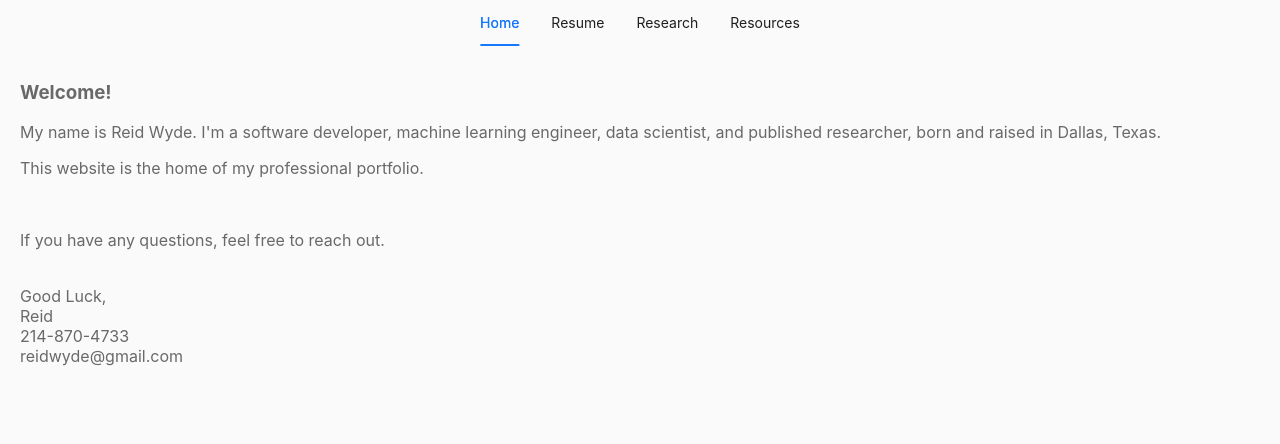
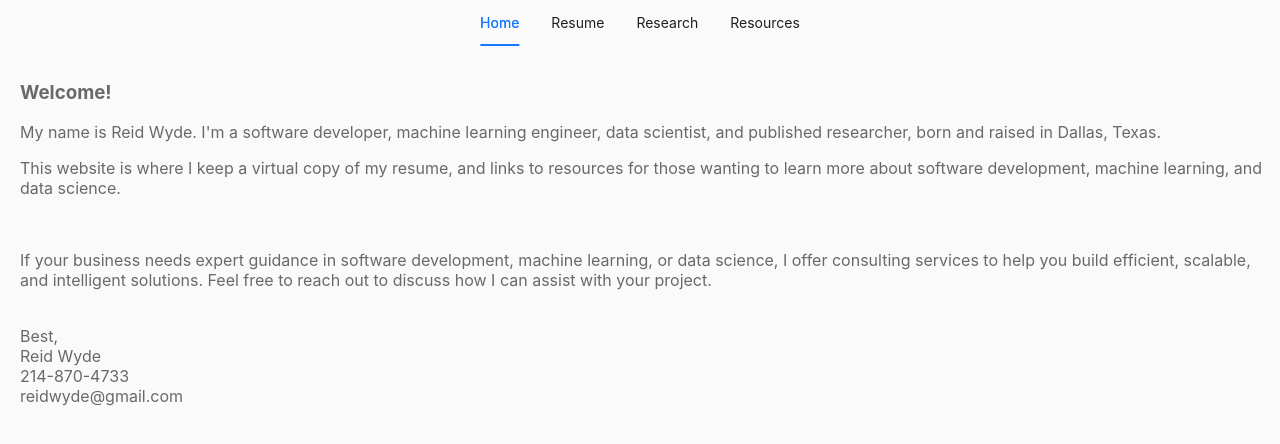
Before and after one commit to reidwyde/reidwyde.github.io, a React (Create React App) app: page /#/home in a window 1280 px wide. Shown: the top 444 px of the page. Built offline with nearby package versions, Linux system fonts and the light colour scheme.

Commit message:
updating homepage

```diff
--- a/src/home.tsx
+++ b/src/home.tsx
@@ -29,14 +29,22 @@ const Home = () => {
                     My name is Reid Wyde. I'm a software developer, machine learning engineer, data
                     scientist, and published researcher, born and raised in Dallas, Texas.
                 </p>
-                <p>This website is the home of my professional portfolio.</p>
+                <p>
+                    This website is where I keep a virtual copy of my resume, and links to resources
+                    for those wanting to learn more about software development, machine learning,
+                    and data science.
+                </p>
+                <br />
+                <p>
+                    If your business needs expert guidance in software development, machine
+                    learning, or data science, I offer consulting services to help you build
+                    efficient, scalable, and intelligent solutions. Feel free to reach out to
+                    discuss how I can assist with your project.
+                </p>
                 <br />
 
-                <p>If you have any questions, feel free to reach out.</p>
-                <br />
-
-                <NoMarginP>Good Luck,</NoMarginP>
-                <NoMarginP>Reid</NoMarginP>
+                <NoMarginP>Best,</NoMarginP>
+                <NoMarginP>Reid Wyde</NoMarginP>
                 <NoMarginP>214-870-4733</NoMarginP>
                 <NoMarginP>reidwyde@gmail.com</NoMarginP>
             </PadLeft20px>
```
Also changed, not shown: 1 other file (tests, documents, lock files or other folders).
